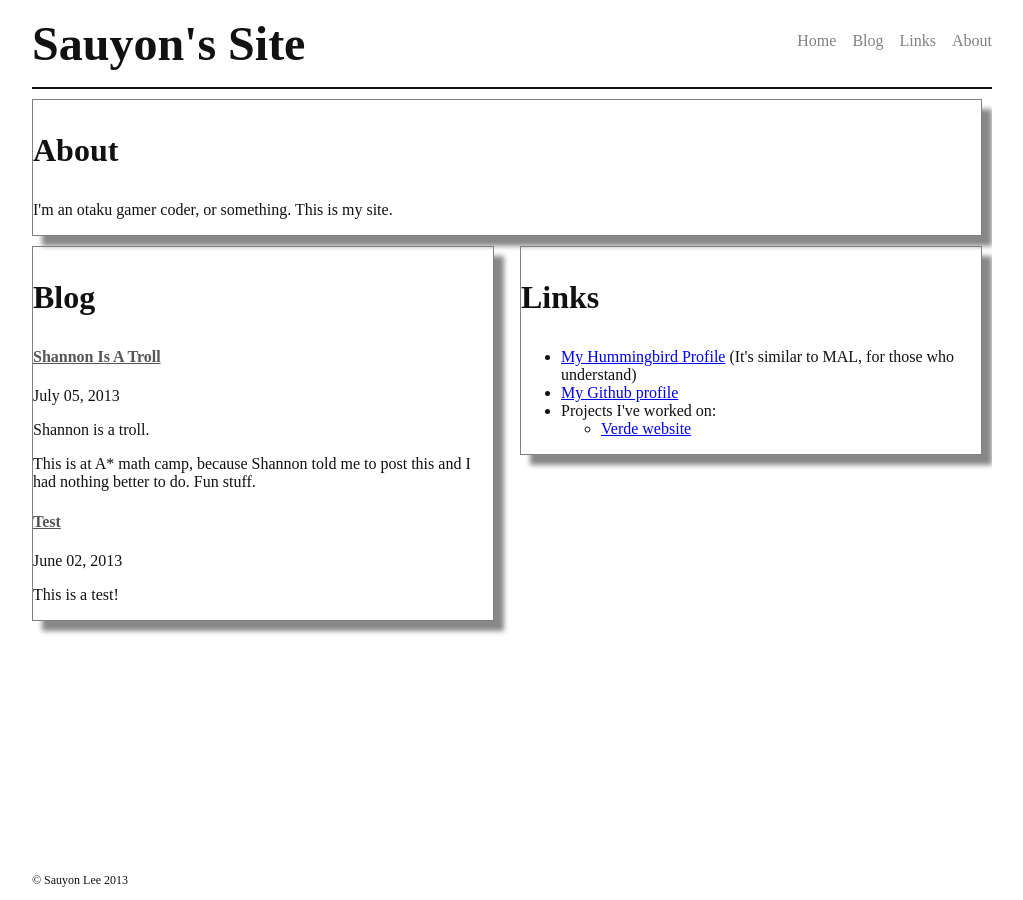
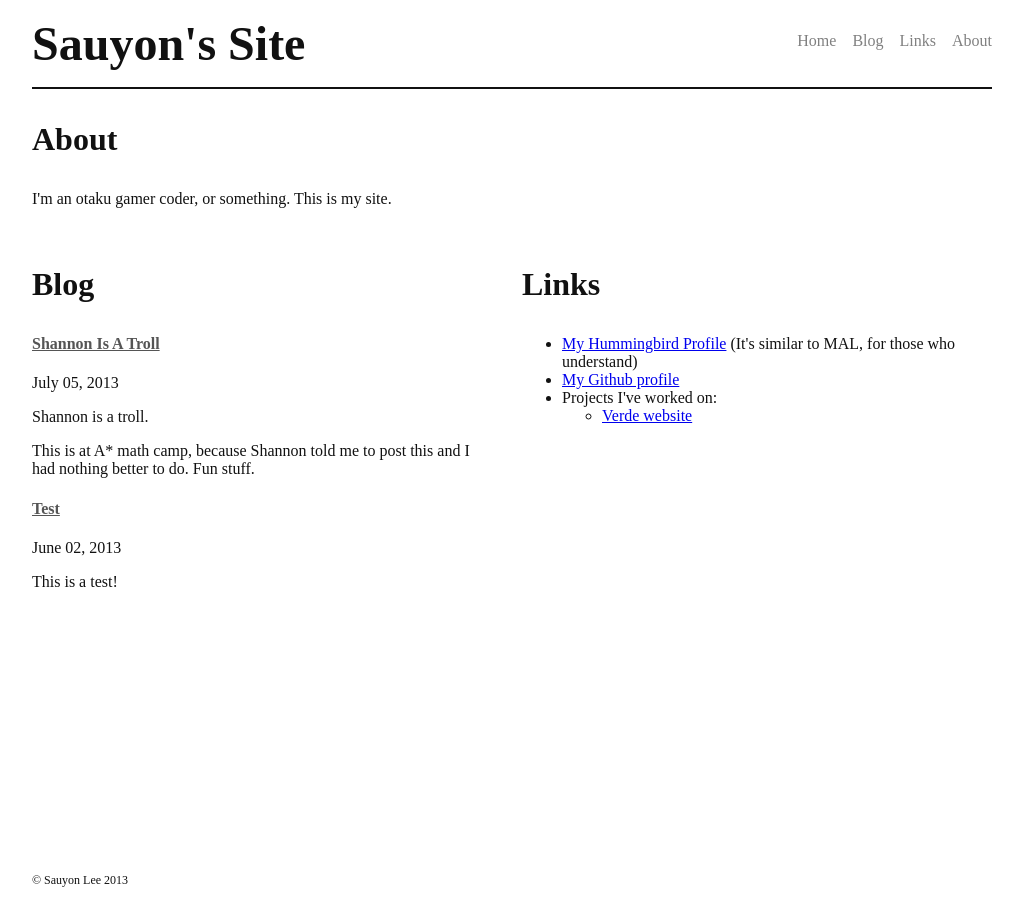
Before and after one commit to sauyon/sauyon.github.io, a Jekyll site: the page built from index.html, in a window 1280 px wide. Shown: the whole page, without its empty margins (128-1151 px from the left). Built offline with Jekyll 4.4.1, drawn with Linux system fonts in a browser that asks for light colours.

Commit message:
screw shadows

```diff
--- a/css/style.css
+++ b/css/style.css
@@ -49,8 +49,6 @@ main {
 }
 
 section {
-	box-shadow: 10px 10px 5px #888888;
-	border: 1px solid grey;
 	margin-right: 10px;
 	margin-top: 10px;
 }
```
